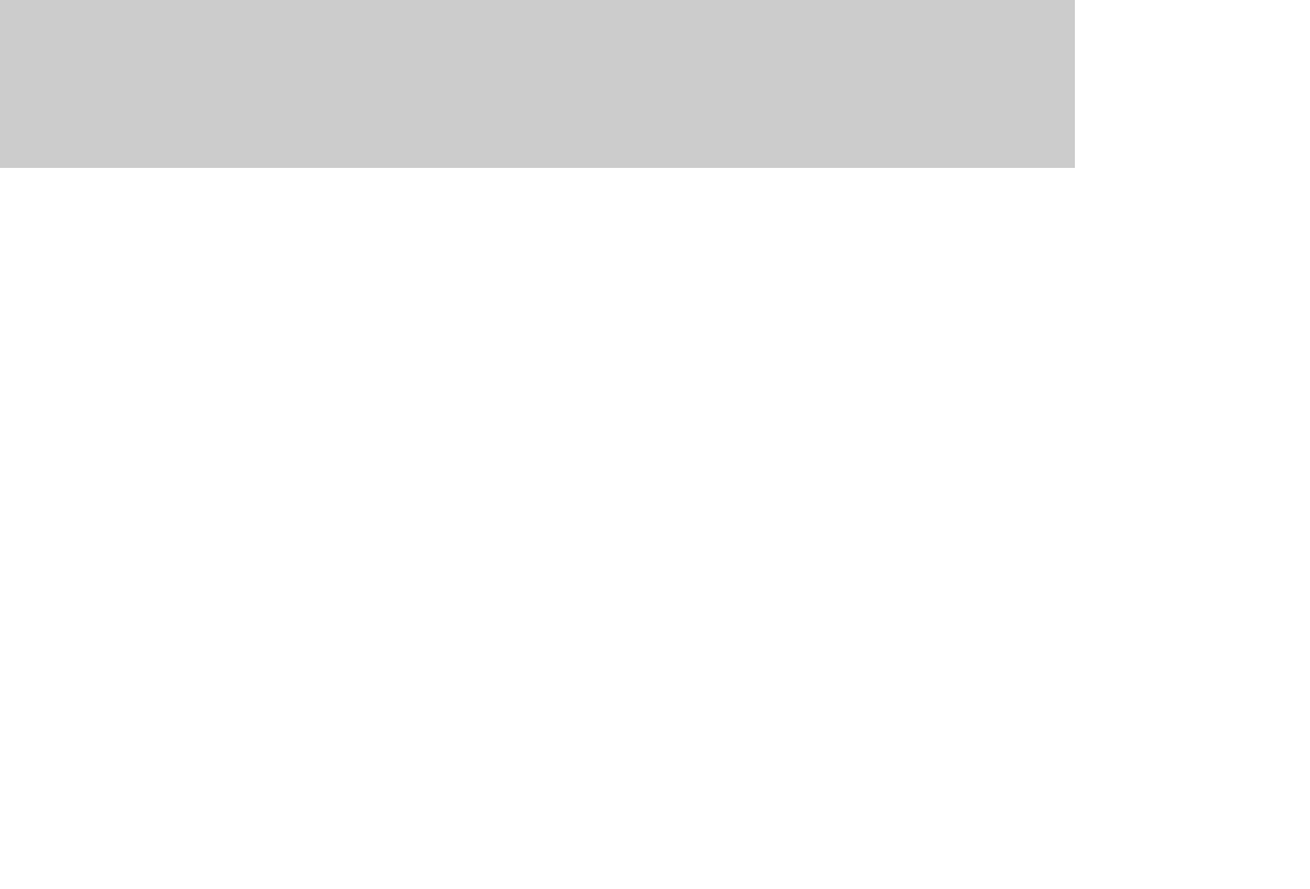
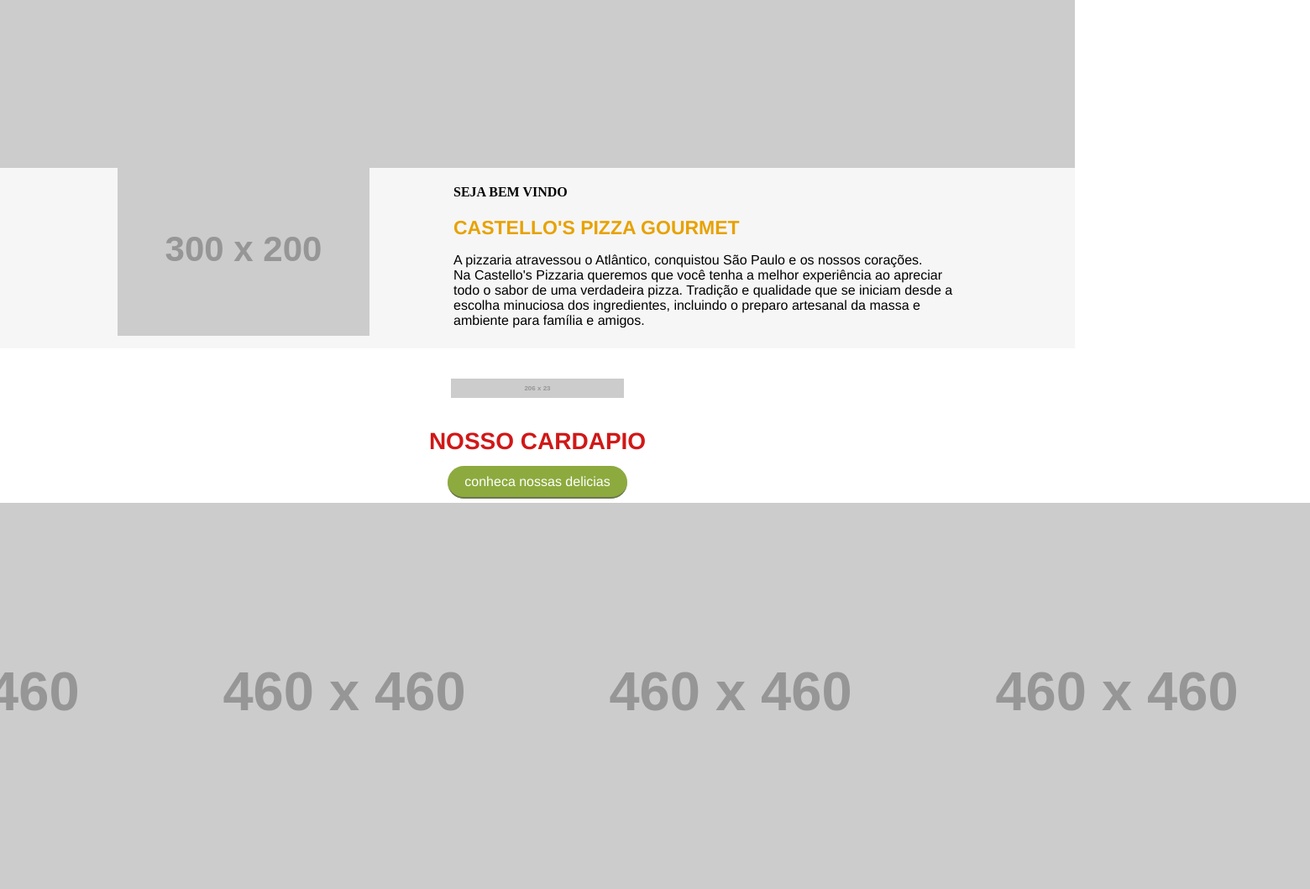
Before and after one commit to tiagop244/pizzaria, a plain HTML site: page pizzaria-main/index.html in a window 1280 px wide. Shown: the part 500-1559 px from the top of the page at 84% size, 1560 px wide, since content can reach past the window. Before the commit the page ends 800 px from the top, so only its background shows below. Drawn offline with nearby package versions, Linux system fonts and the light colour scheme; placeholder pictures from the web are drawn by us.

Commit message:
finalizalização pizzaria

```diff
--- a/pizzaria-main/css/style.css
+++ b/pizzaria-main/css/style.css
@@ -118,3 +118,97 @@ header {
   text-decoration: none;
   color: #fff;
 }
+
+.iFood {
+  position: fixed;
+  right: 0;
+  top: 200px;
+  box-shadow: -10px 10px 10px 0px rgba(0, 0, 0, 0.75);
+  -webkit-box-shadow: -10px 10px 10px 0px rgba(0, 0, 0, 0.75);
+  -moz-box-shadow: -10px 10px 10px 0px rgba(0, 0, 0, 0.75);
+}
+
+#BoasVindas {
+  display: flex;
+  justify-content: center;
+  margin: 0 auto;
+  padding-bottom: 15px;
+  background: #f6f6f6f6;
+}
+
+#BoasVindas img {
+  padding: 0 100px;
+}
+
+#TextoBoasVindas {
+  max-width: 600px;
+  padding-right: 100px;
+}
+
+#TextoBoasVindas h4 {
+  text-transform: uppercase;
+  font-size: 16px;
+  margin: 0;
+  padding-top: 20px;
+  font-family: "Times New Roman", Times, serif;
+}
+
+#TextoBoasVindas h3 {
+  text-transform: uppercase;
+  font-weight: 900;
+  color: #e7a200;
+  font-size: 23px;
+  margin-top: 20px;
+  margin-bottom: 0;
+}
+
+#TextoBoasVindas p {
+  margin-bottom: 0;
+}
+
+#cardapio {
+  display: flex;
+  flex-direction: column;
+  align-items: center;
+}
+
+#cardapio img {
+  padding: 36px 0;
+}
+
+#cardapio div img {
+  padding: 0;
+}
+
+#cardapio h2 {
+  color: #d01818;
+  text-transform: uppercase;
+  font-size: 28px;
+  font-weight: 900 ;
+  margin: 0 0 7px 0;
+}
+
+
+.btncardapio{
+  text-decoration: none;
+  color: #fff;
+  background: #8daa3e;
+  padding: 10px 20px ;
+  border-radius: 50px;
+  border-bottom: 2px solid #6b7552;
+  margin-bottom: 25px;
+}
+
+#cardapio div {
+  display: flex;
+}
+
+#promoPizzas {
+  width: 100%;
+  display: flex;
+  flex-wrap: wrap;
+  align-items: center;
+  justify-content: center;
+  gap: 10px;
+  padding-top: 20px;
+}
--- a/pizzaria-main/index.html
+++ b/pizzaria-main/index.html
@@ -23,17 +23,62 @@
             </ul>
           </nav>
           <div class="sec-menu">
-            <a href="https://api.whatsapp.com/send?phone=551436028600text=Gostaria de fazer um pedido." target="_blank" class="Zap">
+            <a
+              href="https://api.whatsapp.com/send?phone=551436028600text=Gostaria de fazer um pedido."
+              target="_blank"
+              class="Zap"
+            >
               <div id="btnZap">
                 <ion-icon name="logo-whatsapp"></ion-icon>
                 <b><small>14</small> 3602.8600</b>
               </div>
             </a>
+            <a href="https://instagram.com" target="_blank" class="Zap">
               <ion-icon name="logo-instagram"></ion-icon>
+            </a>
+            <a href="" class="Zap">
               <ion-icon name="alarm"></ion-icon>
+            </a>
           </div>
         </div>
       </header>
+
+      <main>
+        <a href="https://ifood.com.br" class="iFood" target="_blank">
+          <img src="https://placehold.co/165x92" />
+        </a>
+
+        <div id="BoasVindas">
+          <img src="https://placehold.co/300x200" alt="" />
+          <div id="TextoBoasVindas">
+            <h4>seja bem vindo</h4>
+            <h3>CASTELLO'S PIZZA GOURMET</h3>
+            <p>
+              A pizzaria atravessou o Atlântico, conquistou São Paulo e os
+              nossos corações. <br />
+              Na Castello's Pizzaria queremos que você tenha a melhor
+              experiência ao apreciar todo o sabor de uma verdadeira pizza.
+              Tradição e qualidade que se iniciam desde a escolha minuciosa dos
+              ingredientes, incluindo o preparo artesanal da massa e ambiente
+              para família e amigos.
+            </p>
+          </div>
+        </div>
+
+        <div id="cardapio">
+          <img src="https://placehold.co/206x23" alt="" />
+          <h2>nosso cardapio</h2>
+          <p><a href= "" class="btncardapio">conheca nossas delicias</a></p>
+          <div id="PromoPizzas">
+            <img src="https://placehold.co/460x460" alt="">
+            <img src="https://placehold.co/460x460" alt="">
+            <img src="https://placehold.co/460x460" alt="">
+            <img src="https://placehold.co/460x460" alt="">
+          </div>
+        </div>
+      </main>
+
+      <footer></footer>
     </div>
   </body>
   <script
```
Lines whose indentation alone changed are shown as unchanged.
